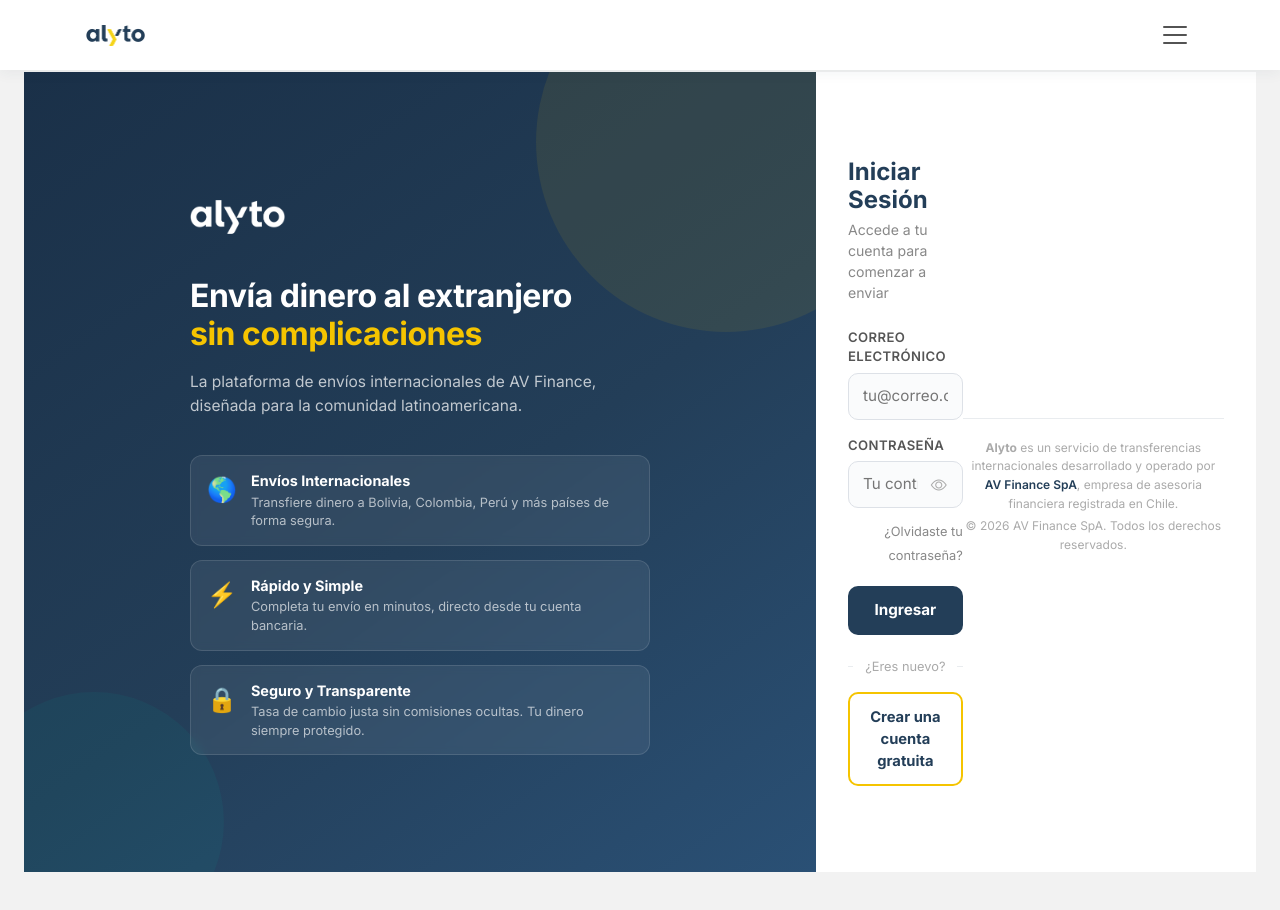
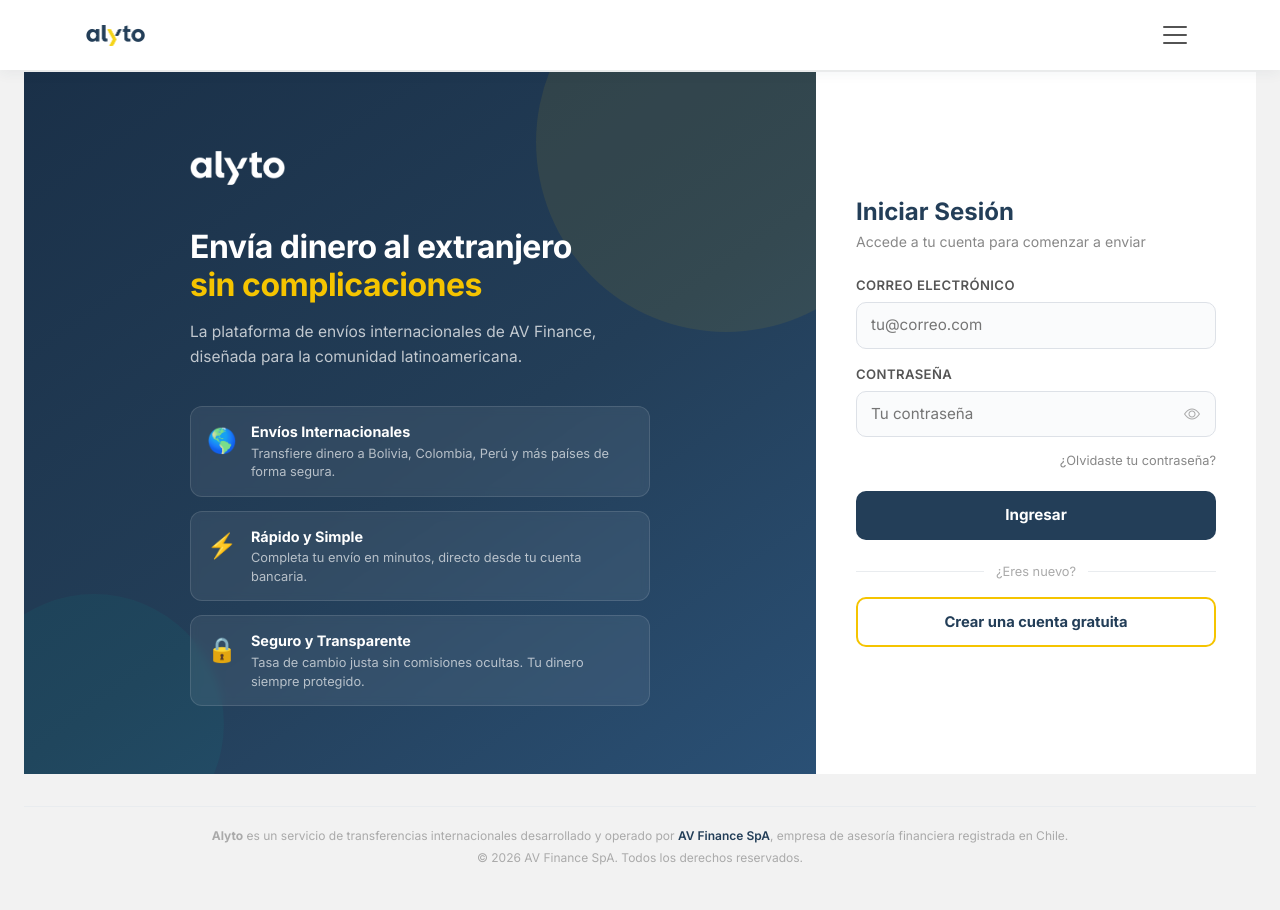
Before and after one commit to AlvaroValdez/avf-vita-fe10, a React (Vite) app: page /login in a window 1280 px wide. Shown: the top 910 px of the page. Built offline with nearby package versions, Linux system fonts and the light colour scheme; no server answers.

Commit message:
footer descriptivo

```diff
--- a/src/pages/Landing.css
+++ b/src/pages/Landing.css
@@ -2,9 +2,15 @@
    ALYTO LANDING PAGE
    =================================== */
 
+.landing-page-wrapper {
+    display: flex;
+    flex-direction: column;
+    min-height: 100vh;
+}
+
 .landing-root {
     display: flex;
-    min-height: 100vh;
+    flex: 1;
     background: #ffffff;
 }
 
--- a/src/pages/Landing.jsx
+++ b/src/pages/Landing.jsx
@@ -32,9 +32,7 @@
     const [showPass, setShowPass] = useState(false);
     const [error, setError] = useState('');
     const [loading, setLoading] = useState(false);
-    const [step, setStep] = useState('onboard'); // 'onboard' | 'login'
 
-    // Si ya está autenticado, redirigir al home
     if (token) return <Navigate to="/" replace />;
 
     const handleLogin = async (e) => {
@@ -55,9 +53,12 @@
     };
 
     return (
+        <div className="landing-page-wrapper">
+
+            {/* ── Two-column layout ── */}
             <div className="landing-root">
 
-            {/* ─── LEFT / Hero Panel ───────────────────────────────── */}
+                {/* LEFT: Hero */}
                 <div className="landing-hero">
                     <div className="landing-hero-content">
                         <img src={logo} alt="Alyto" className="landing-logo" />
@@ -70,7 +71,6 @@
                             diseñada para la comunidad latinoamericana.
                         </p>
 
-                    {/* Feature cards */}
                         <div className="landing-features">
                             {features.map((f, i) => (
                                 <div key={i} className="landing-feature-card">
@@ -84,16 +84,14 @@
                         </div>
                     </div>
 
-                {/* Decorative circles */}
                     <div className="landing-circle landing-circle-1"></div>
                     <div className="landing-circle landing-circle-2"></div>
                 </div>
 
-            {/* ─── RIGHT / Login Panel ─────────────────────────────── */}
+                {/* RIGHT: Login */}
                 <div className="landing-login-panel">
                     <div className="landing-login-box">
 
-                    {/* Mobile-only logo */}
                         <img src={logo} alt="Alyto" className="landing-logo-mobile" />
 
                         <h2 className="landing-login-title">Iniciar Sesión</h2>
@@ -157,24 +155,23 @@
                             Crear una cuenta gratuita
                         </Link>
                     </div>
+                </div>
 
-                {/* ─── Institutional Footer ─── */}
+            </div>
+
+            {/* ── Footer: full width at the very bottom ── */}
             <footer className="landing-footer">
                 <p>
-                        <strong>Alyto</strong> es un servicio de transferencias internacionales desarrollado y
-                        operado por{' '}
-                        <a
-                            href="https://avfinance.cl"
-                            target="_blank"
-                            rel="noopener noreferrer"
-                        >
+                    <strong>Alyto</strong> es un servicio de transferencias internacionales
+                    desarrollado y operado por{' '}
+                    <a href="https://avfinance.cl" target="_blank" rel="noopener noreferrer">
                         AV Finance SpA
                     </a>
-                        , empresa de asesoria financiera registrada en Chile.
+                    , empresa de asesoría financiera registrada en Chile.
                 </p>
                 <p>© {new Date().getFullYear()} AV Finance SpA. Todos los derechos reservados.</p>
             </footer>
-            </div>
+
         </div>
     );
 };
```
Lines whose indentation alone changed are shown as unchanged.
